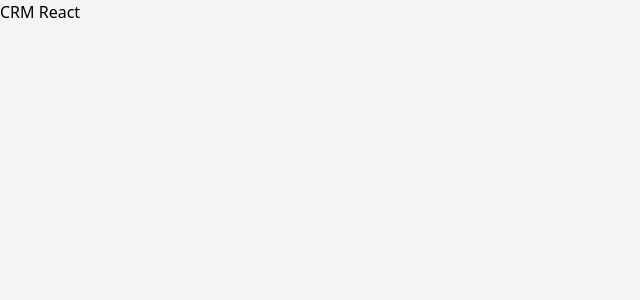
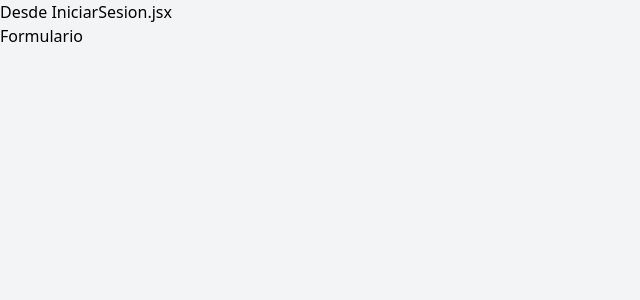
Before and after one commit to danieldamian09/crm-react, a React (Vite) app: page / in a window 1280 px wide. Shown: the top 300 px of the page, without its empty margins (0-640 px from the left). Built offline with nearby package versions, Linux system fonts and the light colour scheme.

Commit message:
add Route and Outlet from React Router 6

```diff
--- a/src/App.jsx
+++ b/src/App.jsx
@@ -1,11 +1,28 @@
-import { useState } from 'react'
-import { BrowserRouter, Routes, Route } from 'react-router-dom'
+import { useState } from "react";
+import { BrowserRouter, Routes, Route } from "react-router-dom";
+import IniciarSesion from "./layout/iniciarSesion";
+import Layout from "./layout/Layout";
+import Inicio from "./pages/Inicio";
+import LoginForm from "./pages/LoginForm";
+
 
 function App() {
+  return (
+    <BrowserRouter>
+      <Routes>
 
-  return (
-    <h1>CRM React</h1>
-  )
+        <Route path="/" element={<IniciarSesion />}>
+          <Route index element={<LoginForm />} />
+        </Route>
+
+        <Route path="/clientes"  element={<Layout />}>
+          <Route index  element={<Inicio />}/>
+        </Route>
+
+
+      </Routes>
+    </BrowserRouter>
+  );
 }
 
-export default App
+export default App;
--- /dev/null
+++ b/src/layout/IniciarSesion.jsx
@@ -0,0 +1,13 @@
+import { Outlet } from 'react-router-dom';
+
+function IniciarSesion() {
+  return (
+    <div>
+      <h1>Desde IniciarSesion.jsx</h1>
+
+      <Outlet />
+    </div>
+  );
+}
+
+export default IniciarSesion;
--- /dev/null
+++ b/src/layout/Layout.jsx
@@ -0,0 +1,13 @@
+import { Outlet } from 'react-router-dom'
+
+function Layout() {
+  return (
+    <div>
+      <h1>Desde Layout.jsx</h1>
+
+      <Outlet />
+    </div>
+  );
+}
+
+export default Layout;
--- /dev/null
+++ b/src/pages/EditarCliente.jsx
@@ -0,0 +1,11 @@
+import React from 'react';
+
+function EditarCliente() {
+  return (
+    <div>
+      <h1>Editar Cliente</h1>
+    </div>
+  );
+}
+
+export default EditarCliente;
--- /dev/null
+++ b/src/pages/Inicio.jsx
@@ -0,0 +1,11 @@
+import React from 'react';
+
+function Inicio() {
+  return (
+    <div>
+      <h1>Inicio</h1>
+    </div>
+  );
+}
+
+export default Inicio;
--- /dev/null
+++ b/src/pages/LoginForm.jsx
@@ -0,0 +1,11 @@
+import React from 'react';
+
+function LoginForm() {
+  return (
+    <div>
+      <h1>Formulario</h1>
+    </div>
+  );
+}
+
+export default LoginForm;
--- /dev/null
+++ b/src/pages/NuevoCliente.jsx
@@ -0,0 +1,11 @@
+import React from 'react';
+
+function NuevoCliente() {
+  return (
+    <div>
+      <h1>Nuevo Cliente</h1>
+    </div>
+  );
+}
+
+export default NuevoCliente;
```
